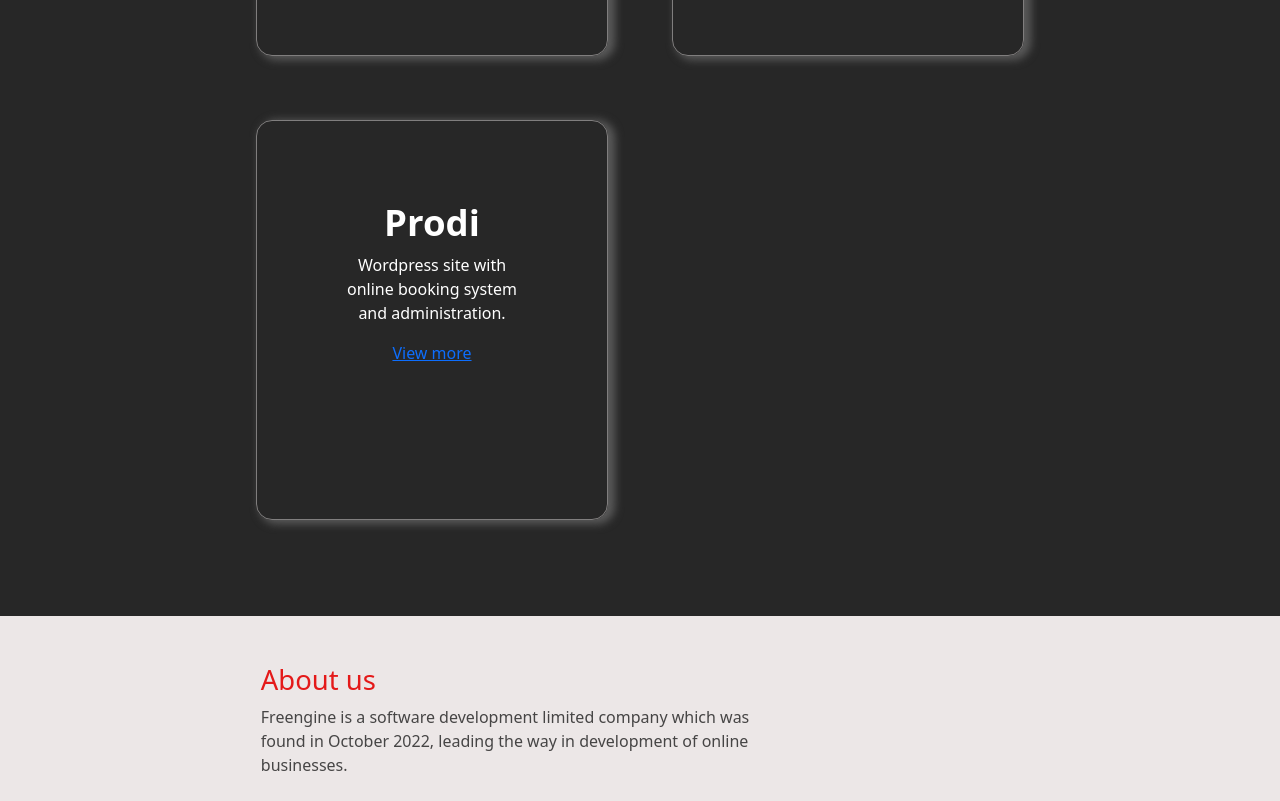
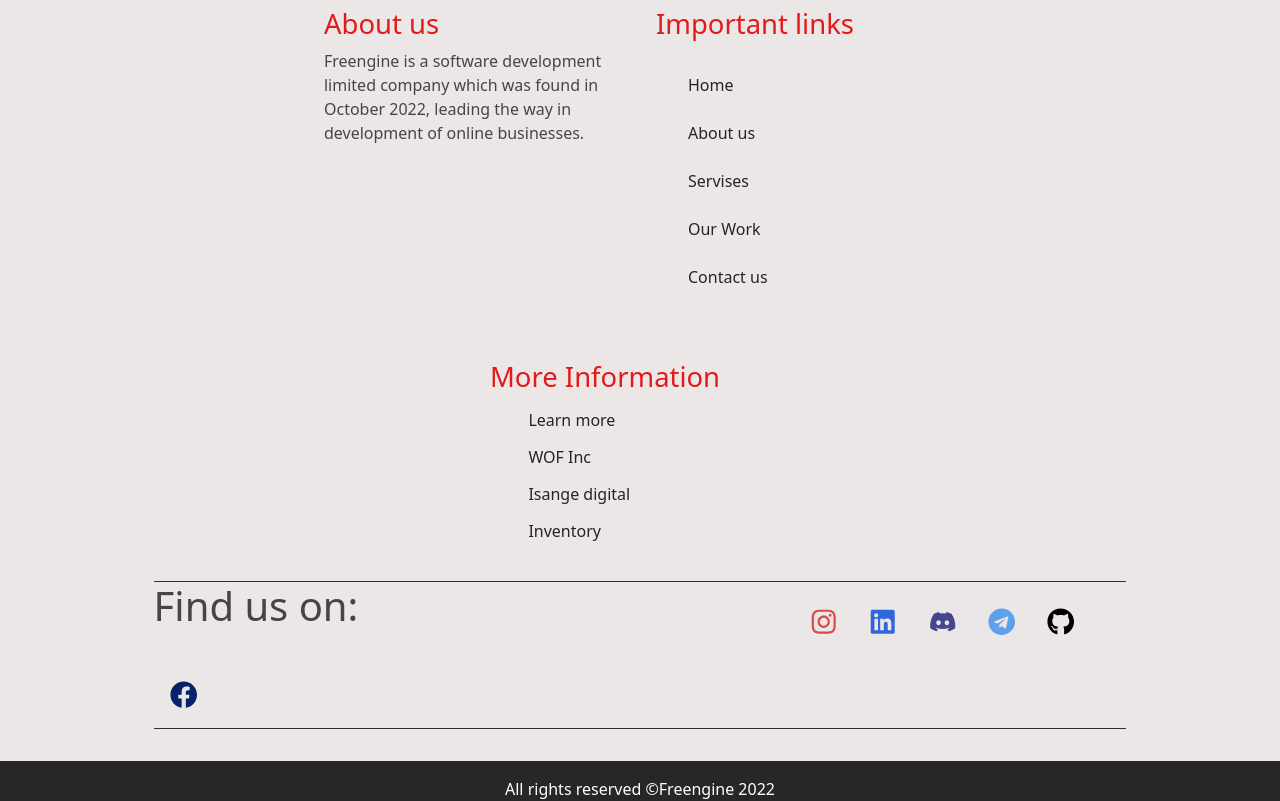
Before and after one commit to EmmaTheDev01/FreeNgine, a React (Create React App) app in the folder freengine/: page / in a window 1280 px wide. Shown: the part 2320-3121 px from the top of the page. Built offline with nearby package versions, Linux system fonts and the light colour scheme; a web font is replaced by a local one.

Commit message:
Initial Commit

```diff
--- a/freengine/src/App.css
+++ b/freengine/src/App.css
@@ -306,16 +306,17 @@ margin: auto;
 }
 
 .bottom-content {
-  width: 65%;
+  width: 80%;
   display: flex;
   flex-wrap: wrap;
   margin-left: auto;
+  justify-content: center;
   margin-right: auto;
   border-bottom: 1px solid rgb(48, 47, 47);
 }
 
 .bottom-left {
-  width: 500px;
+  width: 300px;
   margin: 1rem;
 
 }
@@ -350,7 +351,7 @@ margin: auto;
   display: flex;
   flex-wrap: wrap;
   box-sizing: border-box;
-  width: 65%;
+  width: 80%;
   margin-left: auto;
   margin-right: auto;
   border-bottom: 1px solid rgb(48, 47, 47);
@@ -441,23 +442,23 @@ margin: auto;
 .cards-space{
   display: flex;
   flex-wrap: wrap;
-  width: 75%;
+  width: 85%;
 margin-left: auto;
 margin-right: auto;
 padding: 4rem;
 }
 .work-card{
   position: relative;
-  width: 22rem;
-  height: 25rem;
+  width: 18rem;
+  height: 15rem;
   overflow: hidden;
   border: 1px solid rgb(128, 126, 126);
-  margin: 2rem;
+  margin: 1rem;
   border-radius: 1rem;
   box-shadow: 5px 2px 8px 2px rgb(90, 90, 90) ;
 }
 .work-card .content{
-  padding: 5rem;
+  padding: 2rem;
 
 }
 .work-card .head3{
@@ -467,16 +468,20 @@ padding: 4rem;
 .work-card  .starz{
   display: none;
 }
+.work-card:hover{
+  margin-top: -4rem;
+  height: 25rem;
+}
 .work-card:hover .starz{
   display: block;
   height: 200px;
-  transition: 3s;
+
 
 }
 
 .work-card:hover .content {
-  padding: 2.5rem;
-  transition: 3s;
+  padding: 1.5rem;
+
   background-color: rgb(255, 255, 255);
   color: rgb(46, 45, 45);
   height: 300px;
```
